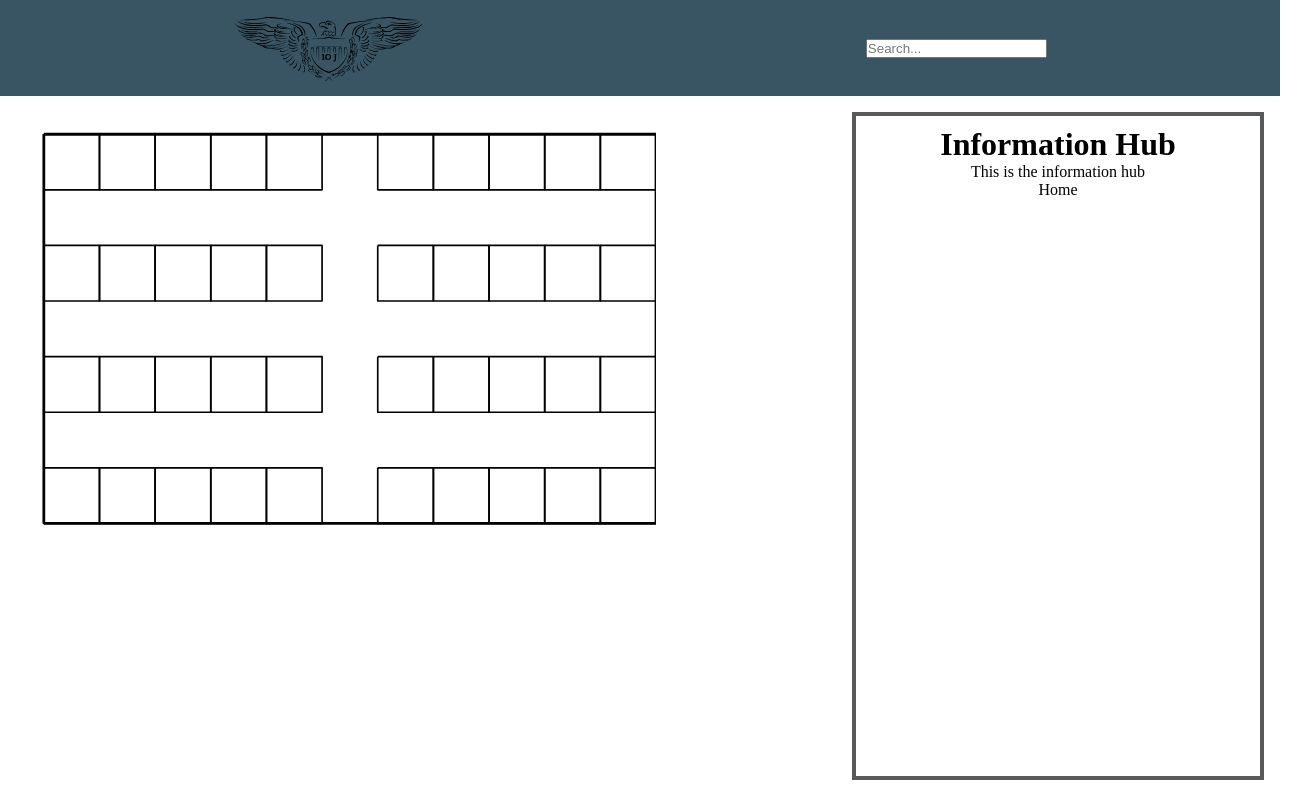
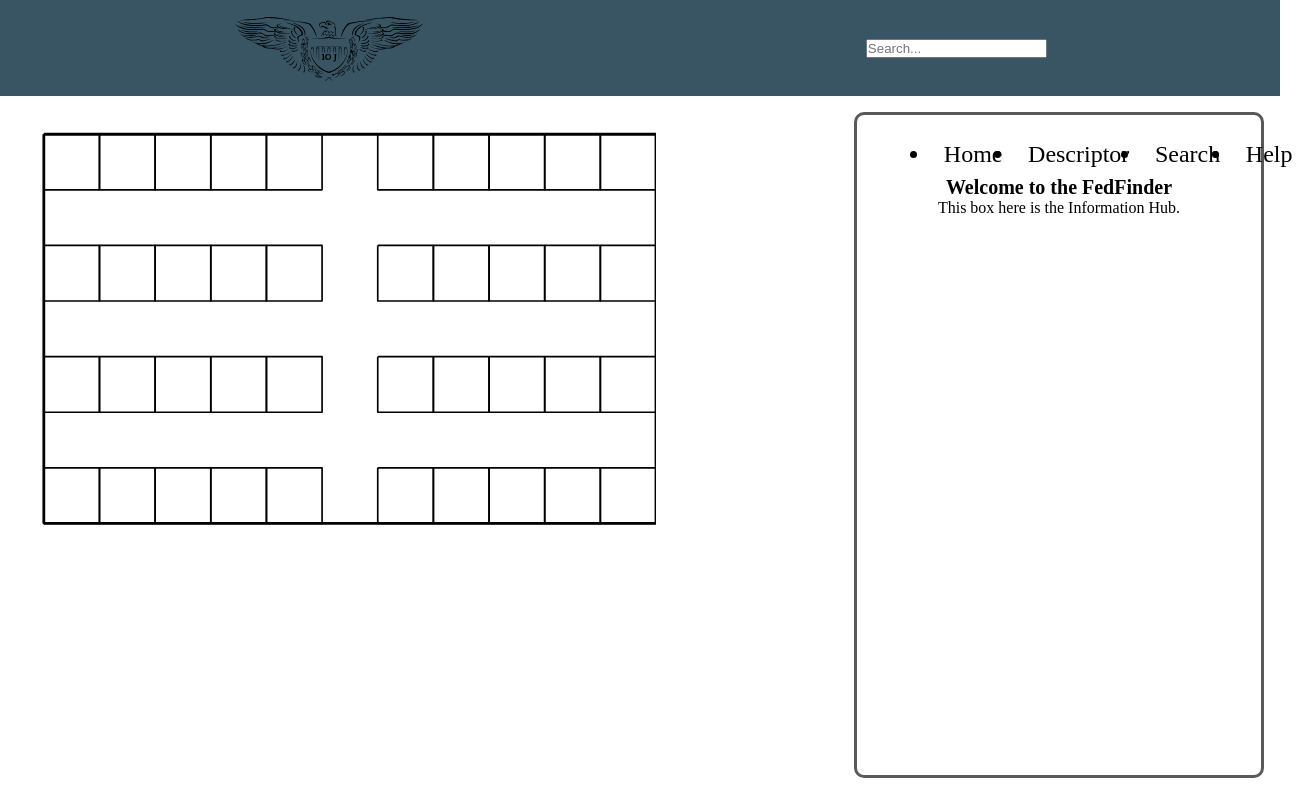
Before and after one commit to marrahd123/fed-finder, a React (Create React App) app in the folder fedfinder/: page / in a window 1280 px wide. Shown: the whole page, 1305 px wide, since content can reach past the window. Built offline with nearby package versions, Linux system fonts and the light colour scheme.

Commit message:
Added React-tabs (you might have to use [npm install react-tabs]) and added 4 tabs for the Info-Hub including Home, Descriptor, Search, and Help. All this is mostly placeholders but its there at least

```diff
--- a/fedfinder/package.json
+++ b/fedfinder/package.json
@@ -6,6 +6,7 @@
     "@testing-library/jest-dom": "^4.2.4",
     "@testing-library/react": "^9.4.0",
     "@testing-library/user-event": "^7.2.1",
+    "eslint-plugin-flowtype": "^4.6.0",
     "react": "^16.12.0",
     "react-dom": "^16.12.0",
     "react-scripts": "3.3.1",
--- a/fedfinder/src/App.css
+++ b/fedfinder/src/App.css
@@ -56,8 +56,8 @@
 .App-Info {
   justify-self: flex-end;
   padding: 10px;
+  border-radius: 10px;
   border-style: solid;
-  border-width: 4px;
   border-color: #58595b;
   width: 30vw;
   height: 80vh;
--- a/fedfinder/src/components/Comp.css
+++ b/fedfinder/src/components/Comp.css
@@ -0,0 +1,37 @@
+.Info-Hub {
+    display: flex;
+    flex-direction: column;
+    justify-content: space-evenly;
+    width: 30vw;
+}
+.Hub {
+    display: flex;
+    flex-direction: column;
+    justify-content: space-evenly;
+    align-items: center;
+    padding-top: 1em;
+}
+
+.Hub-Nav {
+    display: flex;
+    flex-direction: row;
+    justify-content: space-around;
+    width: 20vw;
+    font-size: 3vh;
+    padding-bottom: 1vh;
+}
+.Tab {
+    padding-left: 1vw;
+    padding-right: 1vw;
+}
+
+.TabPanel {
+    display: flex;
+    align-content: center;
+    justify-content: center;
+    font-size: 2vh;
+}
+
+.TabPanel h1 {
+    font-size: 2.5vh;
+}
--- a/fedfinder/src/components/Info.js
+++ b/fedfinder/src/components/Info.js
@@ -1,10 +1,11 @@
 import React, {Component} from 'react';
+import {Tab, Tabs, TabList, TabPanel} from 'react-tabs';
+import {style} from 'react-tabs';
 import './Comp.css';
 
 class Info extends React.Component {
     state = {
-        page: 'Information Hub',
-        body: 'This is the information hub'
+        page: 'Information Hub'
     }
 
     render () {
@@ -12,10 +13,31 @@ class Info extends React.Component {
 
         return (
             <div className="Info-Hub">
-                <h1> {this.state.page} </h1>
-                <p> {this.state.body} </p>
                 <div className="Hub">
-                    <p>{this.props.activehub}</p>
+                    <Tabs>
+                        <TabList className="Hub-Nav">
+                            <Tab className="Tab">Home</Tab>
+                            <Tab className="Tab">Descriptor</Tab>
+                            <Tab className="Tab">Search</Tab>
+                            <Tab className="Tab">Help</Tab>
+                        </TabList>
+
+                        <TabPanel className="TabPanel">
+                            <div>
+                            <h1> Welcome to the FedFinder </h1>
+                            <p> This box here is the Information Hub. </p>
+                            </div>
+                        </TabPanel>
+                        <TabPanel className="TabPanel">
+                            <div>Descriptor</div>
+                        </TabPanel>
+                        <TabPanel className="TabPanel">
+                            <div>Search</div>
+                        </TabPanel>
+                        <TabPanel className="TabPanel">
+                            <div>Help</div>
+                        </TabPanel>
+                    </Tabs>
                 </div>
             </div>
         );
```
